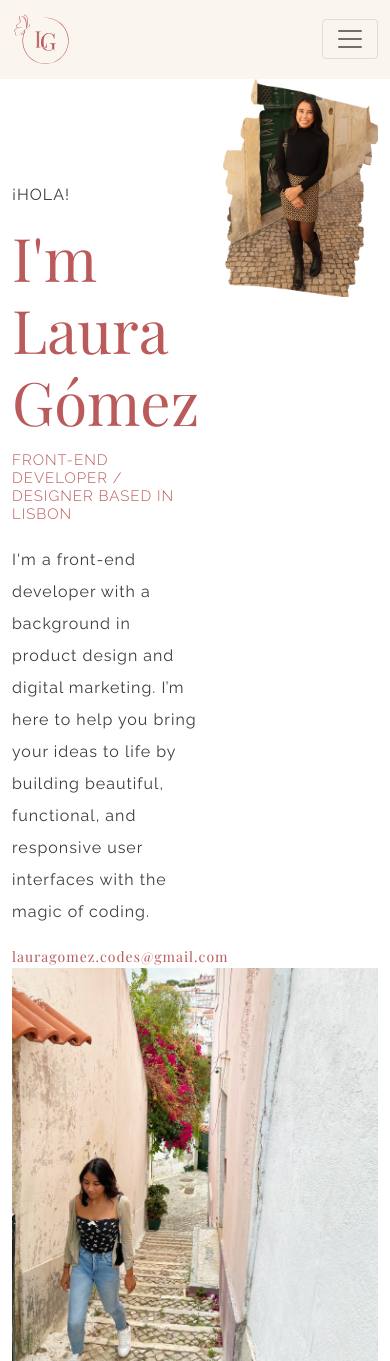
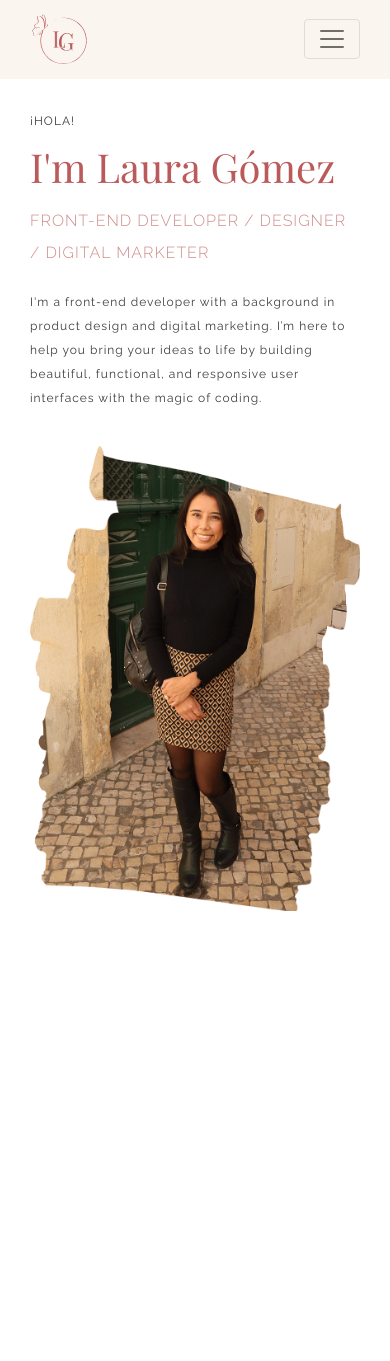
Before and after one commit to lauragomez04/react-portfolio, a React (Create React App) app: page / in a window 390 px wide. After the commit the page ends 911 px from the top, so only its background shows below. Built offline with nearby package versions, Linux system fonts and the light colour scheme; a web font is replaced by a local one.

Commit message:
modified introduction css

```diff
--- a/src/AboutMe.css
+++ b/src/AboutMe.css
@@ -1,11 +1,22 @@
 .about-img {
-  width: 400px;
+  max-width: 400px;
 }
 
 .email-link {
   color: var(--primary-color);
   font-family: var(--titles-font);
-  font-size: 14px;
   letter-spacing: 1px;
+  transform: rotate(-90deg);
   text-decoration: none;
 }
+
+.email-link:hover {
+  color: var(--icon-color);
+  transition: all 200ms ease-in-out;
+}
+
+.about-img,
+.email-link {
+  position: relative;
+  right: 30px;
+}
--- a/src/AboutMe.js
+++ b/src/AboutMe.js
@@ -5,16 +5,7 @@ export default function AboutMe() {
   return (
     <section className="about-me">
       <div className="row">
-        <div className="col">
-          <a className="email-link" href="mailto:lauragomez.codes@gmail.com">
-            lauragomez.codes@gmail.com
-          </a>
-          <img
-            className="img-fluid about-img"
-            src="./images/Laura-in-Lisbon.jpg"
-            alt="about me"
-          />
-        </div>
+        <div className="col d-flex align-items-center"></div>
       </div>
     </section>
   );
--- a/src/App.css
+++ b/src/App.css
@@ -6,3 +6,15 @@
   --secondary-color: #fbf5f0;
   --icon-color: #e79e85;
 }
+
+.container-fluid {
+  padding-left: 55px !important;
+  padding-right: 55px !important;
+}
+
+@media (max-width: 960px) {
+  .container-fluid {
+    padding-left: 30px !important;
+    padding-right: 30px !important;
+  }
+}
--- a/src/App.js
+++ b/src/App.js
@@ -7,10 +7,10 @@ function App() {
   return (
     <div className="App">
       <Navbar />
-      <div className="container">
+      <main className="container-fluid">
         <Introduction />
         <AboutMe />
-      </div>
+      </main>
     </div>
   );
 }
--- a/src/Introduction.css
+++ b/src/Introduction.css
@@ -1,4 +1,5 @@
 .hello {
+  font-size: 16px;
   margin-top: 100px;
   margin-bottom: 10px;
 }
@@ -22,14 +23,37 @@
   color: var(--primary-color);
   font-family: var(--paragraph-font);
   font-weight: 300;
-  font-size: 15px;
+  font-size: 16px;
   letter-spacing: 1px;
   margin-bottom: 21px;
+  opacity: 70%;
 }
 
-.portada {
-  display: block;
-  margin: 0 auto;
+.img-portada img {
+  max-width: 100%;
   width: 500px;
-  z-index: -1;
 }
+
+@media (max-width: 960px) {
+  .hello {
+    font-size: 12px;
+    margin-top: 30px;
+  }
+
+  .introduction-text h1 {
+    font-size: 40px;
+  }
+
+  .introduction-text h2 {
+    font-size: 16px;
+    line-height: 200%;
+  }
+
+  .introduction-text p {
+    font-size: 12px;
+  }
+
+  .img-portada img {
+    margin-top: 20px;
+  }
+}
--- a/src/Introduction.js
+++ b/src/Introduction.js
@@ -5,10 +5,10 @@ export default function Introduction() {
   return (
     <section className="introduction">
       <div className="row">
-        <div className="col introduction-text">
+        <div className="col-sm introduction-text">
           <p className="hello">¡HOLA!</p>
           <h1>I'm Laura Gómez</h1>
-          <h2>FRONT-END DEVELOPER / DESIGNER BASED IN LISBON</h2>
+          <h2>FRONT-END DEVELOPER / DESIGNER / DIGITAL MARKETER</h2>
           <p>
             I'm a front-end developer with a background in product design and
             digital marketing. I’m here to help you bring your ideas to life by
@@ -16,9 +16,9 @@ export default function Introduction() {
             the magic of coding.
           </p>
         </div>
-        <div className="col img-portada">
+        <div className="col-sm img-portada">
           <img
-            className="img-fluid portada"
+            className="img-fluid"
             src="./images/laura-gomez-frontend-developer.png"
             alt="Laura Gomez - Frontend Developer Portfolio"
           />
--- a/src/Navbar.css
+++ b/src/Navbar.css
@@ -12,8 +12,6 @@
 .Navbar .navbar {
   background-color: var(--secondary-color) !important;
   font-family: var(--paragraph-font);
-  padding-left: 55px;
-  padding-right: 55px;
 }
 
 .Navbar .vertical-line {
@@ -77,11 +75,6 @@
 }
 
 @media (max-width: 960px) {
-  .Navbar .navbar {
-    padding-right: 0px;
-    padding-left: 0px;
-  }
-
   .Navbar .vertical-line {
     display: none;
   }
```
